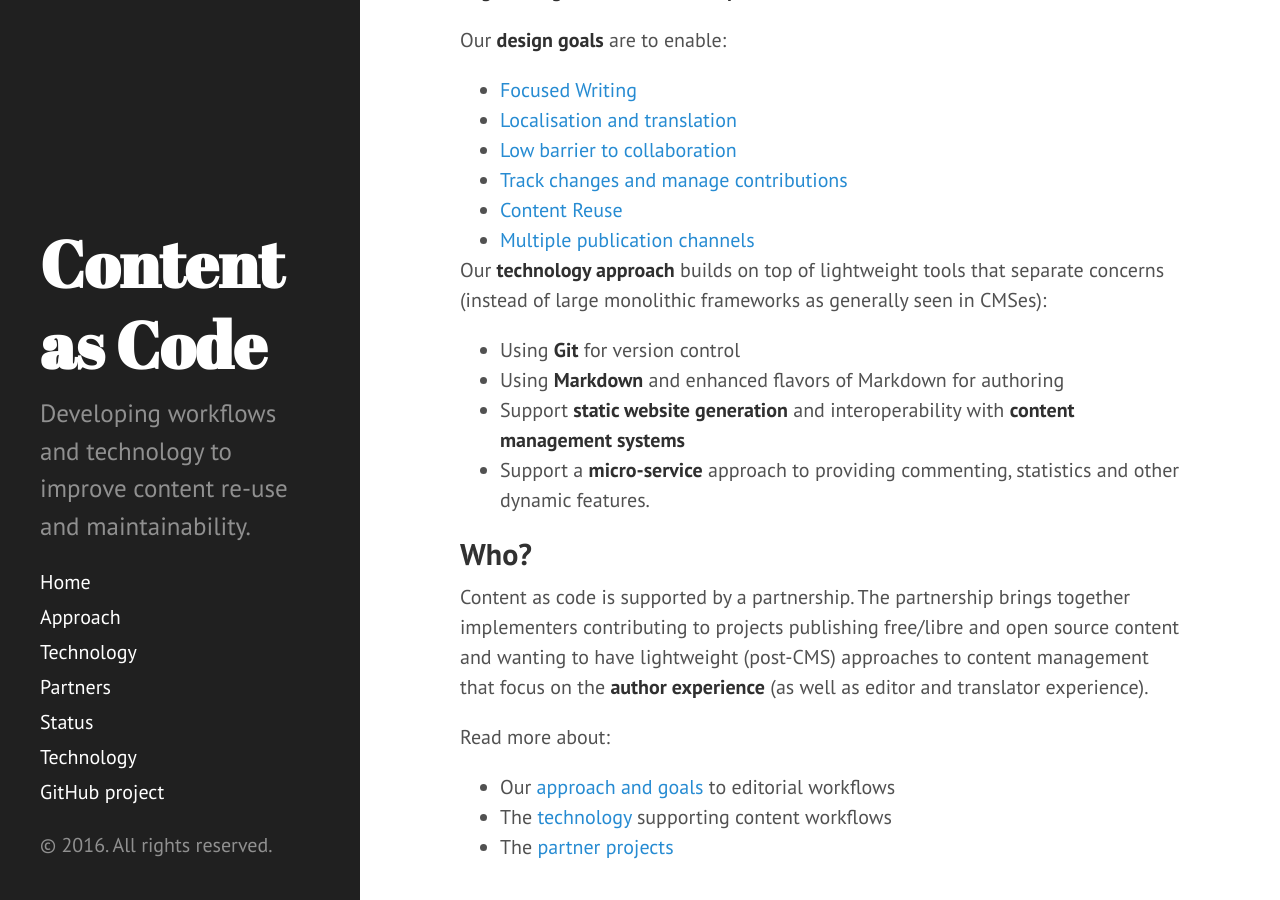
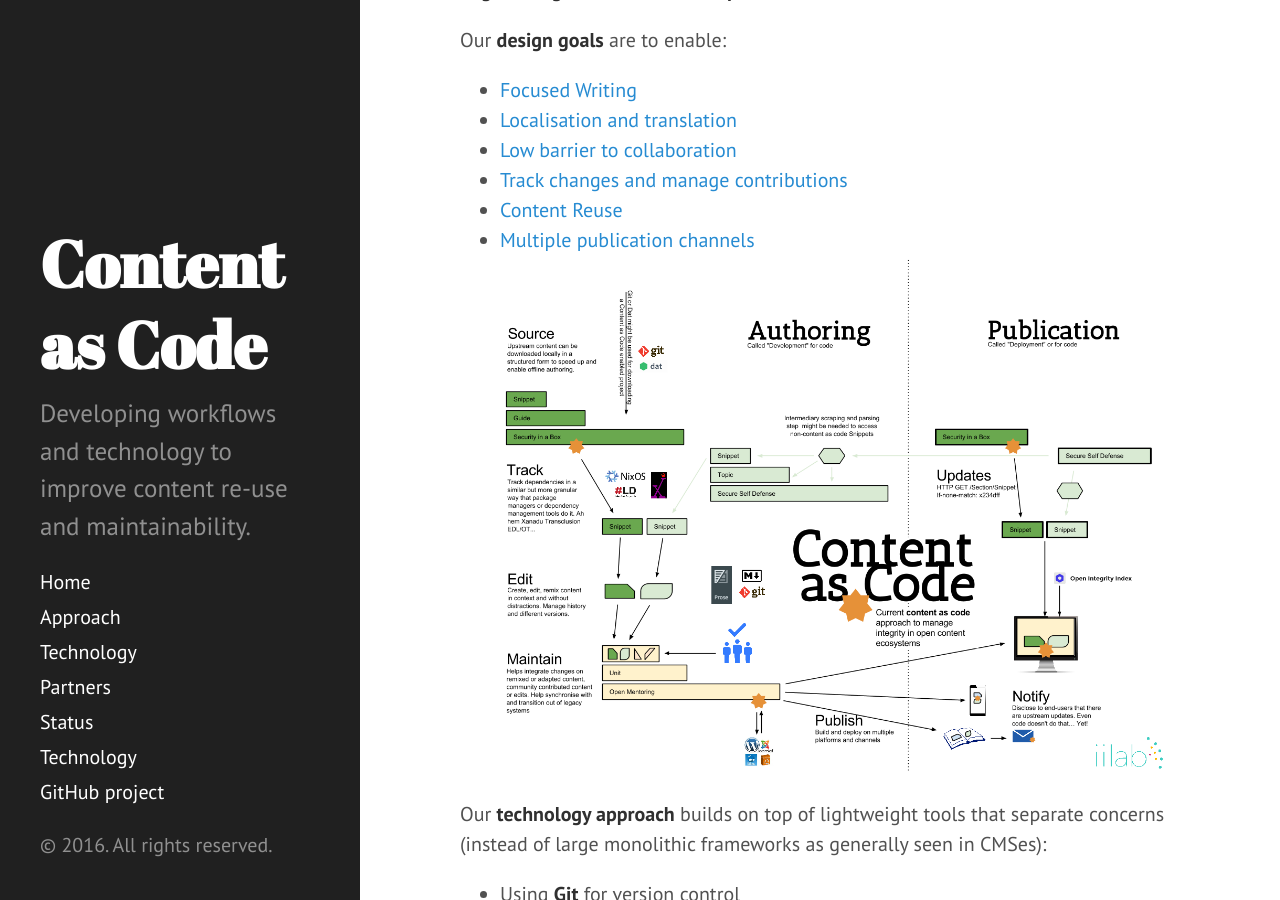
Before and after one commit to iilab/contentascode, a Jekyll site: the page built from index.md, in a window 1280 px wide and 900 px high, scrolled down 373 px. Built offline with Jekyll 4.4.1, drawn with Linux system fonts in a browser that asks for light colours.

Commit message:
Pretty enough to go on the home page! #1

```diff
--- a/index.md
+++ b/index.md
@@ -18,6 +18,8 @@ Our **design goals** are to enable:
  - [Content Reuse](approach/#content-reuse)
  - [Multiple publication channels](approach/#multiple-publication-channels)
 
+[![dependencies](../images/dependencies.png)](../images/dependencies.png)
+
 Our **technology approach** builds on top of lightweight tools that separate concerns (instead of large monolithic frameworks as generally seen in CMSes):
 
  - Using **Git** for version control
```
